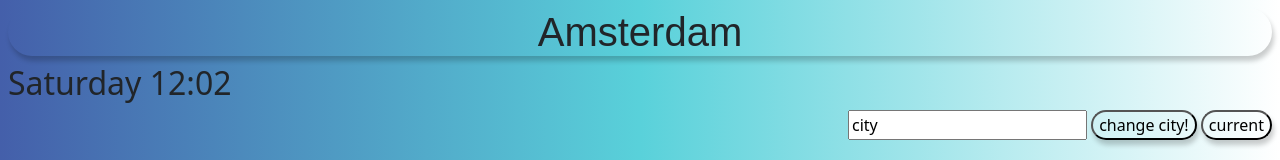
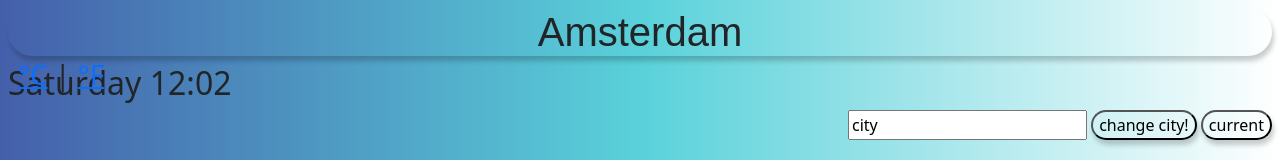
Before and after one commit to Omo249/weatherapphomework, a website built with Parcel: page index.html in a window 1280 px wide. Shown: the top 160 px of the page. Built offline with nearby package versions, Linux system fonts and the light colour scheme; no server answers.

Commit message:
Update styles.css

```diff
--- a/src/styles.css
+++ b/src/styles.css
@@ -75,5 +75,5 @@ body {
   position: relative;
   line-height: 1;
   top: -80px;
-  right: 100px;
+  left: 10px;
 }
```
